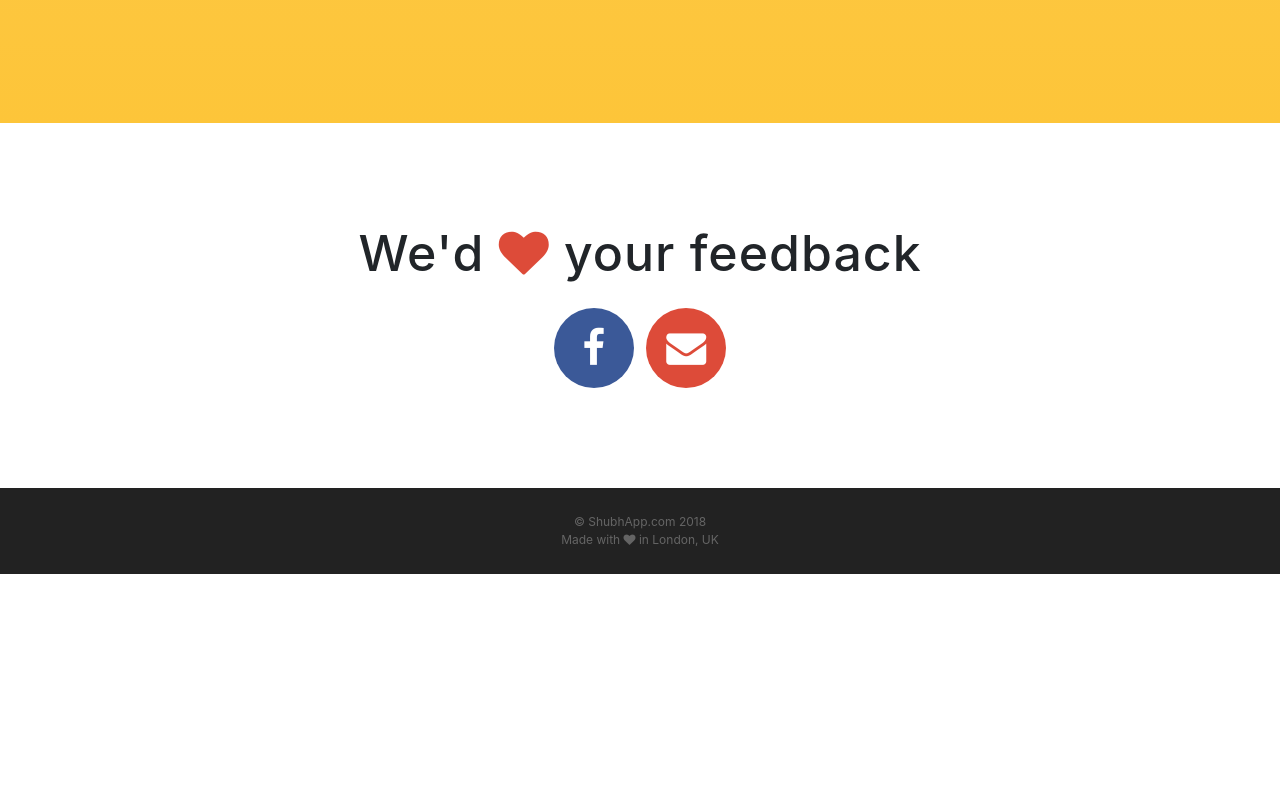
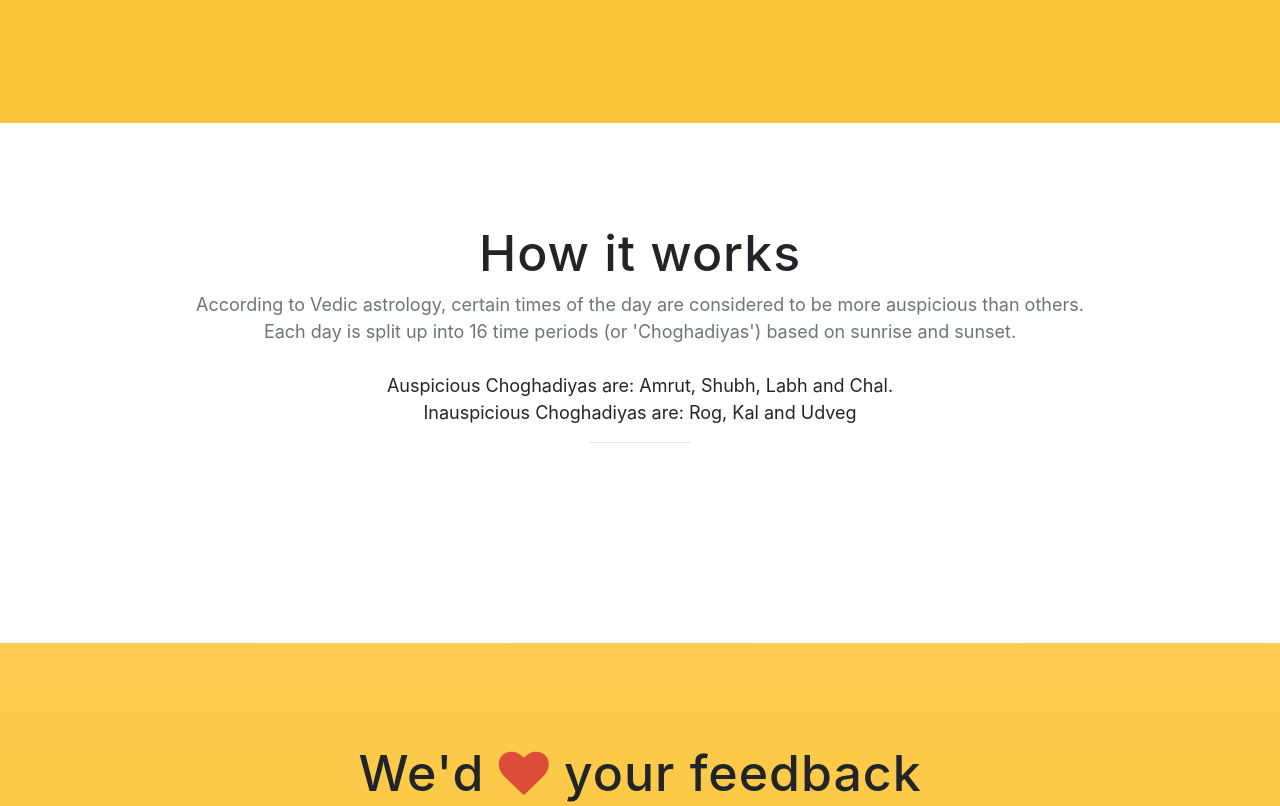
Before and after one commit to shivgadhia/shubhapp-landing, a website with bundled scripts: page index.html in a window 1280 px wide. Shown: the part 1340-2146 px from the top of the page. Before the commit the page ends 1914 px from the top, so only its background shows below. Built offline with nearby package versions, Linux system fonts and the light colour scheme; a web font is replaced by a local one.

Commit message:
adds how it works section

```diff
--- a/index.html
+++ b/index.html
@@ -93,15 +93,18 @@
         </div>
       </div>
     </section>
-<!--
+
     <section class="features" id="features">
       <div class="container">
         <div class="section-heading text-center">
-          <h2>Unlimited Features, Unlimited Fun</h2>
-          <p class="text-muted">Check out what you can do with this app theme!</p>
+          <h2>How it works</h2>
+          <p class="text-muted">According to Vedic astrology, certain times of the day are considered to be more auspicious than others.</p>
+          <p class="text-muted">Each day is split up into 16 time periods (or 'Choghadiyas') based on sunrise and sunset.</p>
+          <p><br/>Auspicious Choghadiyas are: Amrut, Shubh, Labh and Chal.<br/>
+          Inauspicious Choghadiyas are: Rog, Kal and Udveg  </p>
           <hr>
         </div>
-        <div class="row">
+        <!-- <div class="row">
           <div class="col-lg-4 my-auto">
             <div class="device-container">
               <div class="device-mockup pixel portrait">
@@ -149,10 +152,10 @@
               </div>
             </div>
           </div>
-        </div>
+        </div> -->
       </div>
     </section>
--->
+
     <!-- <section class="cta">
       <div class="cta-content">
         <div class="container">
@@ -163,7 +166,7 @@
       <div class="overlay"></div>
     </section> -->
 
-    <section class="contact" id="contact">
+    <section class="contact bg-primary" id="contact">
       <div class="container">
         <h2>We'd
           <i class="fa fa-heart"></i>
```
